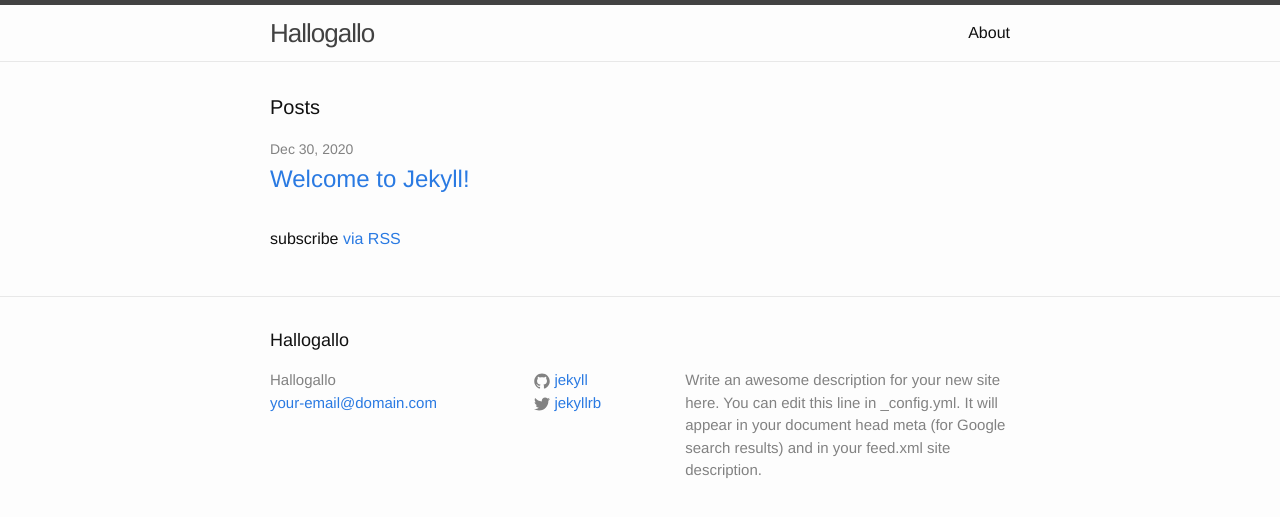
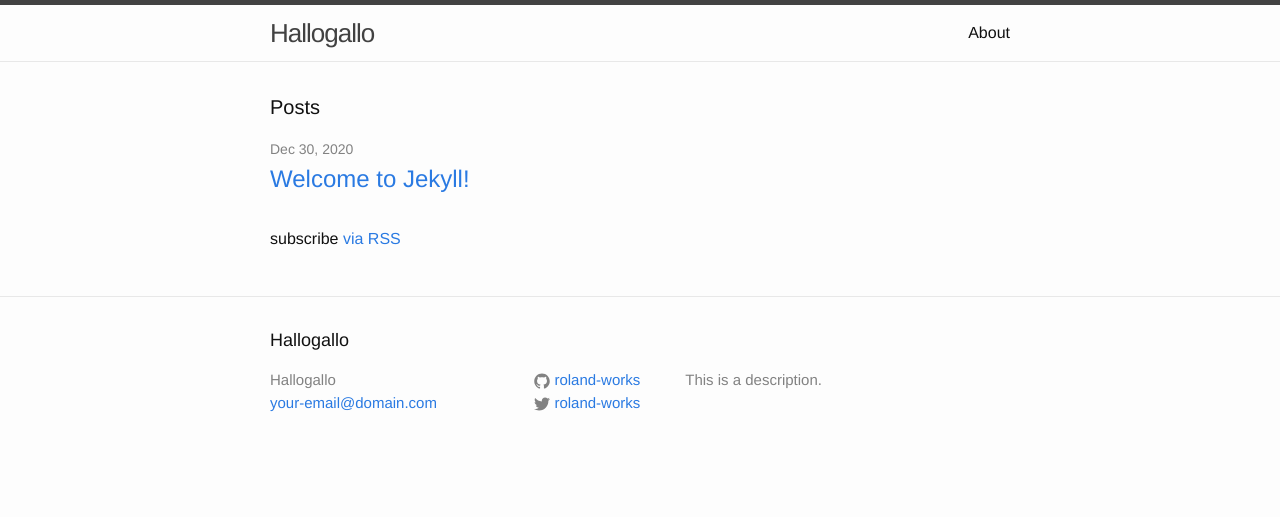
Before and after one commit to roland-works/roland-works.github.io, a Jekyll site: the page built from index.html, in a window 1280 px wide. Shown: the top 517 px of the page. Built offline with Jekyll 4.4.1, drawn with Linux system fonts in a browser that asks for light colours.

Commit message:
Updated site description and footer links.

```diff
--- a/_config.yml
+++ b/_config.yml
@@ -9,13 +9,11 @@
 title: Hallogallo
 email: your-email@domain.com
 description: > # this means to ignore newlines until "baseurl:"
-  Write an awesome description for your new site here. You can edit this
-  line in _config.yml. It will appear in your document head meta (for
-  Google search results) and in your feed.xml site description.
+  This is a description.
 baseurl: "" # the subpath of your site, e.g. /blog
-url: "http://yourdomain.com" # the base hostname & protocol for your site
-twitter_username: jekyllrb
-github_username:  jekyll
+url: "https://roland-works.github.io" # the base hostname & protocol for your site
+twitter_username: roland-works
+github_username:  roland-works
 
 # Build settings
 markdown: kramdown
```
